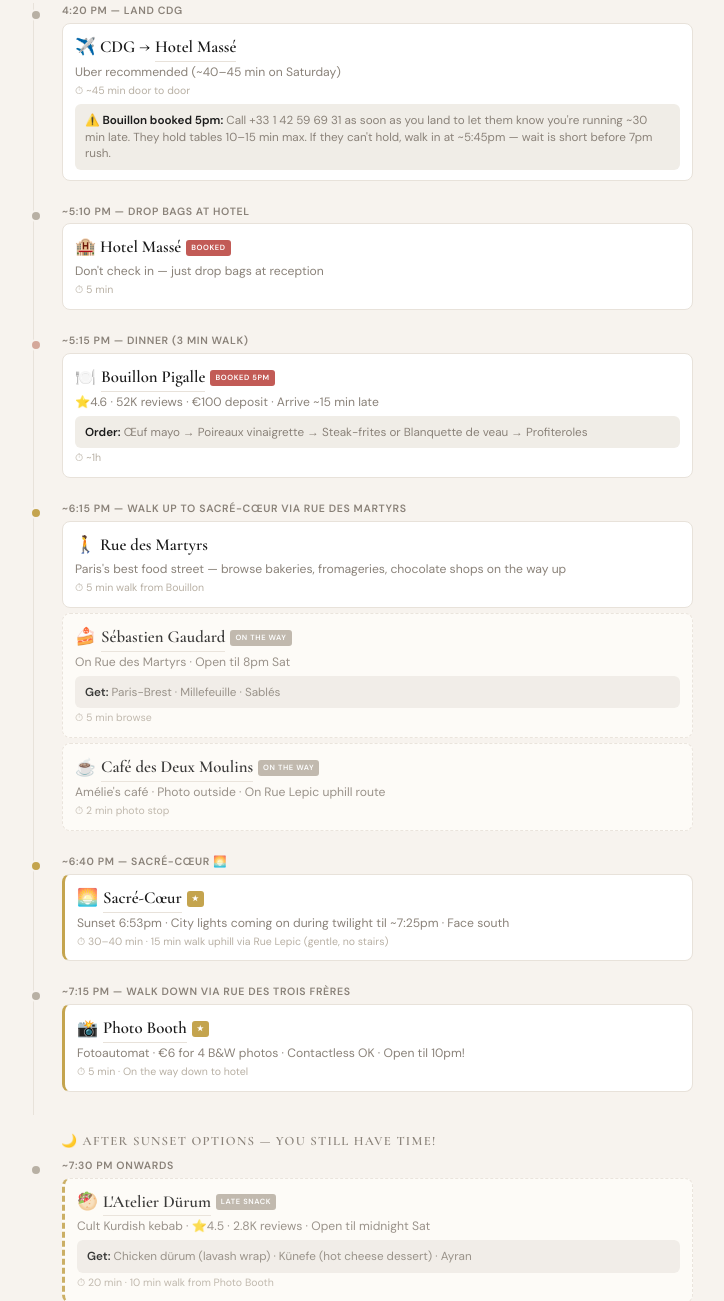
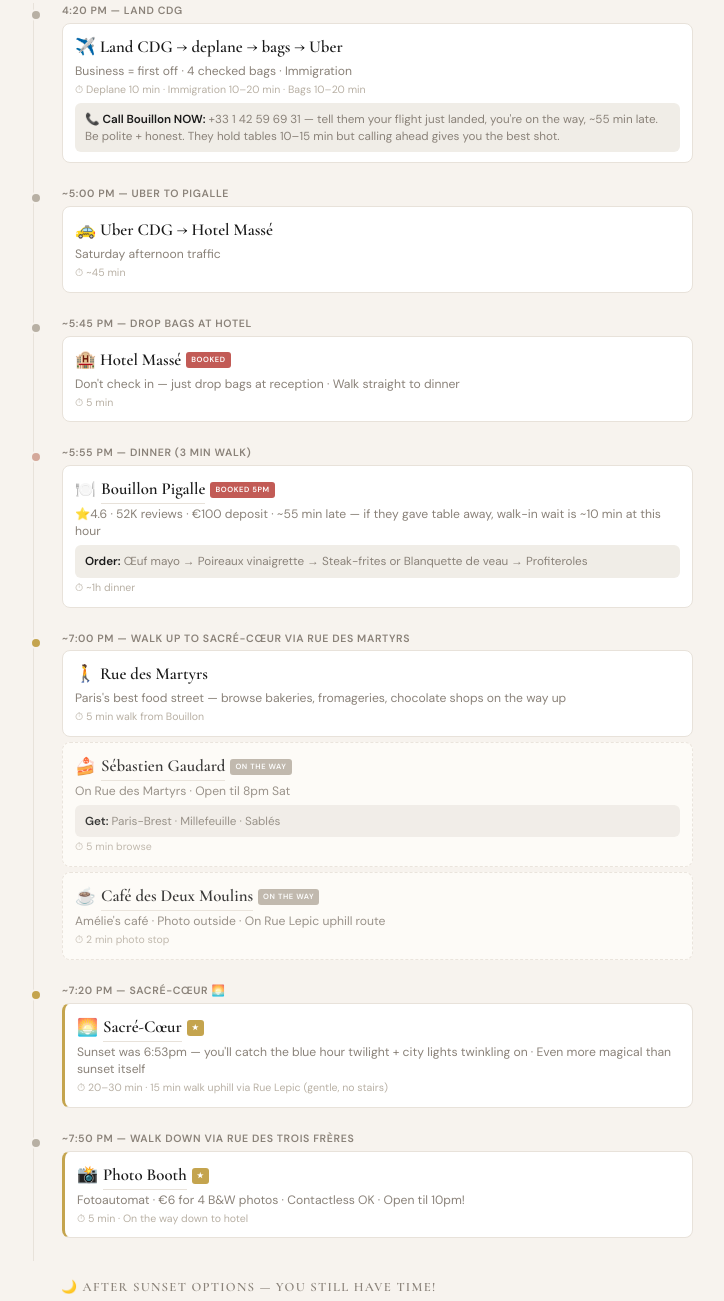
Before and after one commit to plasticstoolcat/march-2026-trip, a plain HTML site: page index.html in a window 1280 px wide. Shown: the part 531-1832 px from the top of the page, without its empty margins (281-1005 px from the left). Drawn offline with nearby package versions, Linux system fonts and the light colour scheme.

Commit message:
v7.1: Realistic Sat timing - 4:20 land, 10min deplane, 20min immigration, 20min bags, 45min Uber = arrive hotel 5:45, dinner 5:55, Montmartre walk 7pm, Sacré-Cœur blue hour 7:20, Photo Booth 7:50, late options 8pm+

```diff
--- a/index.html
+++ b/index.html
@@ -115,16 +115,17 @@
 var TL=[
 // ===== SAT 14 =====
 '<div class="wx">🌤️ <div><div class="wt">3–12°C · Partly cloudy, showers possible</div><div class="wd">Bring umbrella · Sunset 6:53pm · Golden hour from ~6:10pm</div></div></div>\
-<div class="tb"><div class="tl-l">4:20 pm — Land CDG</div><div class="cd" data-pin="sat-hotel"><div class="nm">✈️ CDG → <a href="'+g('Hotel Massé 32 Rue Victor Massé 75009')+'" target="_blank">Hotel Massé</a></div><div class="ds">Uber recommended (~40–45 min on Saturday)</div><div class="dr">⏱ ~45 min door to door</div><div class="tp"><strong>⚠️ Bouillon booked 5pm:</strong> Call +33 1 42 59 69 31 as soon as you land to let them know you\'re running ~30 min late. They hold tables 10–15 min max. If they can\'t hold, walk in at ~5:45pm — wait is short before 7pm rush.</div></div></div>\
-<div class="tb"><div class="tl-l">~5:10 pm — Drop bags at hotel</div><div class="cd" data-pin="sat-hotel"><div class="nm">🏨 Hotel Massé <span class="b bb">BOOKED</span></div><div class="ds">Don\'t check in — just drop bags at reception</div><div class="dr">⏱ 5 min</div></div></div>\
-<div class="tb m"><div class="tl-l">~5:15 pm — Dinner (3 min walk)</div><div class="cd" data-pin="sat-bouillon"><div class="nm">🍽️ <a href="'+g('Bouillon Pigalle 22 Boulevard de Clichy')+'" target="_blank">Bouillon Pigalle</a> <span class="b bb">BOOKED 5PM</span></div><div class="ds">⭐4.6 · 52K reviews · €100 deposit · Arrive ~15 min late</div><div class="tp"><strong>Order:</strong> Œuf mayo → Poireaux vinaigrette → Steak-frites or Blanquette de veau → Profiteroles</div><div class="dr">⏱ ~1h</div></div></div>\
-<div class="tb h"><div class="tl-l">~6:15 pm — Walk up to Sacré-Cœur via Rue des Martyrs</div><div class="cd" data-pin="sat-bouillon"><div class="nm">🚶 Rue des Martyrs</div><div class="ds">Paris\'s best food street — browse bakeries, fromageries, chocolate shops on the way up</div><div class="dr">⏱ 5 min walk from Bouillon</div></div>\
+<div class="tb"><div class="tl-l">4:20 pm — Land CDG</div><div class="cd" data-pin="sat-hotel"><div class="nm">✈️ Land CDG → deplane → bags → Uber</div><div class="ds">Business = first off · 4 checked bags · Immigration</div><div class="dr">⏱ Deplane 10 min · Immigration 10–20 min · Bags 10–20 min</div><div class="tp"><strong>📞 Call Bouillon NOW:</strong> +33 1 42 59 69 31 — tell them your flight just landed, you\'re on the way, ~55 min late. Be polite + honest. They hold tables 10–15 min but calling ahead gives you the best shot.</div></div></div>\
+<div class="tb"><div class="tl-l">~5:00 pm — Uber to Pigalle</div><div class="cd" data-pin="sat-hotel"><div class="nm">🚕 Uber CDG → Hotel Massé</div><div class="ds">Saturday afternoon traffic</div><div class="dr">⏱ ~45 min</div></div></div>\
+<div class="tb"><div class="tl-l">~5:45 pm — Drop bags at hotel</div><div class="cd" data-pin="sat-hotel"><div class="nm">🏨 Hotel Massé <span class="b bb">BOOKED</span></div><div class="ds">Don\'t check in — just drop bags at reception · Walk straight to dinner</div><div class="dr">⏱ 5 min</div></div></div>\
+<div class="tb m"><div class="tl-l">~5:55 pm — Dinner (3 min walk)</div><div class="cd" data-pin="sat-bouillon"><div class="nm">🍽️ <a href="'+g('Bouillon Pigalle 22 Boulevard de Clichy')+'" target="_blank">Bouillon Pigalle</a> <span class="b bb">BOOKED 5PM</span></div><div class="ds">⭐4.6 · 52K reviews · €100 deposit · ~55 min late — if they gave table away, walk-in wait is ~10 min at this hour</div><div class="tp"><strong>Order:</strong> Œuf mayo → Poireaux vinaigrette → Steak-frites or Blanquette de veau → Profiteroles</div><div class="dr">⏱ ~1h dinner</div></div></div>\
+<div class="tb h"><div class="tl-l">~7:00 pm — Walk up to Sacré-Cœur via Rue des Martyrs</div><div class="cd" data-pin="sat-bouillon"><div class="nm">🚶 Rue des Martyrs</div><div class="ds">Paris\'s best food street — browse bakeries, fromageries, chocolate shops on the way up</div><div class="dr">⏱ 5 min walk from Bouillon</div></div>\
 <div class="cd o" data-pin="sat-gaudard"><div class="nm">🍰 <a href="'+g('Sébastien Gaudard 22 Rue des Martyrs')+'" target="_blank">Sébastien Gaudard</a> <span class="b bo">ON THE WAY</span></div><div class="ds">On Rue des Martyrs · Open til 8pm Sat</div><div class="tp"><strong>Get:</strong> Paris-Brest · Millefeuille · Sablés</div><div class="dr">⏱ 5 min browse</div></div>\
 <div class="cd o" data-pin="sat-amelie"><div class="nm">☕ <a href="'+g('Café des Deux Moulins 15 Rue Lepic Montmartre')+'" target="_blank">Café des Deux Moulins</a> <span class="b bo">ON THE WAY</span></div><div class="ds">Amélie\'s café · Photo outside · On Rue Lepic uphill route</div><div class="dr">⏱ 2 min photo stop</div></div></div>\
-<div class="tb h"><div class="tl-l">~6:40 pm — Sacré-Cœur 🌅</div><div class="cd s" data-pin="sat-sacre"><div class="nm">🌅 <a href="'+g('Sacré-Cœur Basilique Montmartre')+'" target="_blank">Sacré-Cœur</a> <span class="b bs">★</span></div><div class="ds">Sunset 6:53pm · City lights coming on during twilight til ~7:25pm · Face south</div><div class="dr">⏱ 30–40 min · 15 min walk uphill via Rue Lepic (gentle, no stairs)</div></div></div>\
-<div class="tb"><div class="tl-l">~7:15 pm — Walk down via Rue des Trois Frères</div><div class="cd s" data-pin="sat-photo"><div class="nm">📸 <a href="https://maps.app.goo.gl/krPVCz1GfVd3FSG9A?g_st=ic" target="_blank">Photo Booth</a> <span class="b bs">★</span></div><div class="ds">Fotoautomat · €6 for 4 B&W photos · Contactless OK · Open til 10pm!</div><div class="dr">⏱ 5 min · On the way down to hotel</div></div></div>\
+<div class="tb h"><div class="tl-l">~7:20 pm — Sacré-Cœur 🌅</div><div class="cd s" data-pin="sat-sacre"><div class="nm">🌅 <a href="'+g('Sacré-Cœur Basilique Montmartre')+'" target="_blank">Sacré-Cœur</a> <span class="b bs">★</span></div><div class="ds">Sunset was 6:53pm — you\'ll catch the blue hour twilight + city lights twinkling on · Even more magical than sunset itself</div><div class="dr">⏱ 20–30 min · 15 min walk uphill via Rue Lepic (gentle, no stairs)</div></div></div>\
+<div class="tb"><div class="tl-l">~7:50 pm — Walk down via Rue des Trois Frères</div><div class="cd s" data-pin="sat-photo"><div class="nm">📸 <a href="https://maps.app.goo.gl/krPVCz1GfVd3FSG9A?g_st=ic" target="_blank">Photo Booth</a> <span class="b bs">★</span></div><div class="ds">Fotoautomat · €6 for 4 B&W photos · Contactless OK · Open til 10pm!</div><div class="dr">⏱ 5 min · On the way down to hotel</div></div></div>\
 <div class="sl">🌙 After sunset options — you still have time!</div>\
-<div class="tb"><div class="tl-l">~7:30 pm onwards</div><div class="cd o s" data-pin="sat-durum"><div class="nm">🥙 <a href="'+g("L\'Atelier Dürum 41 Rue de Clignancourt")+'" target="_blank">L\'Atelier Dürum</a> <span class="b bo">LATE SNACK</span></div><div class="ds">Cult Kurdish kebab · ⭐4.5 · 2.8K reviews · Open til midnight Sat</div><div class="tp"><strong>Get:</strong> Chicken dürum (lavash wrap) · Künefe (hot cheese dessert) · Ayran</div><div class="dr">⏱ 20 min · 10 min walk from Photo Booth</div></div>\
+<div class="tb"><div class="tl-l">~8:00 pm onwards</div><div class="cd o s" data-pin="sat-durum"><div class="nm">🥙 <a href="'+g("L\'Atelier Dürum 41 Rue de Clignancourt")+'" target="_blank">L\'Atelier Dürum</a> <span class="b bo">LATE SNACK</span></div><div class="ds">Cult Kurdish kebab · ⭐4.5 · 2.8K reviews · Open til midnight Sat</div><div class="tp"><strong>Get:</strong> Chicken dürum (lavash wrap) · Künefe (hot cheese dessert) · Ayran</div><div class="dr">⏱ 20 min · 10 min walk from Photo Booth</div></div>\
 <div class="cd o s" data-pin="sat-pink"><div class="nm">🍝 <a href="'+g('Pink Mamma 20 Rue de Douai')+'" target="_blank">Pink Mamma</a> <span class="b bo">LATE OPT</span></div><div class="ds">⭐4.7 · 47K reviews · If you want a full second dinner · 1–2h wait · Near hotel</div></div>\
 <div class="cd o" data-pin="sat-p1"><div class="nm">🥖 <a href="'+g('Atelier P1 157 Rue Marcadet Montmartre')+'" target="_blank">Atelier P1</a> <span class="b bo">NEXT MORNING</span></div><div class="ds">Sourdough bakery · ⭐4.5 · 516 reviews · ⚠️ Closes 7:30pm Sat — hit Sun morning instead (opens 8am Sun)</div><div class="tp"><strong>Get:</strong> Praline pain au chocolat (cult item) · Butter croissant · Seasonal fruit tartlet</div><div class="dr">⏱ 15 min · 10 min walk from hotel (18th arr, quiet Montmartre street)</div></div></div>',
 
```
